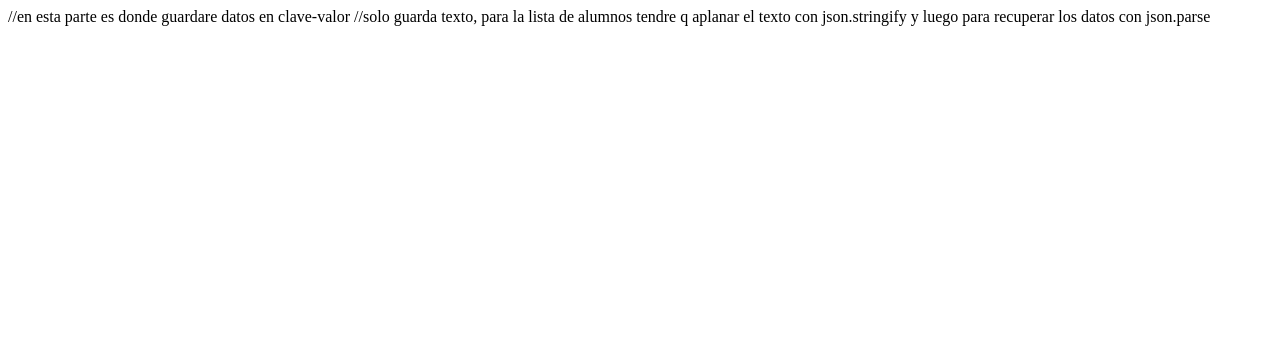
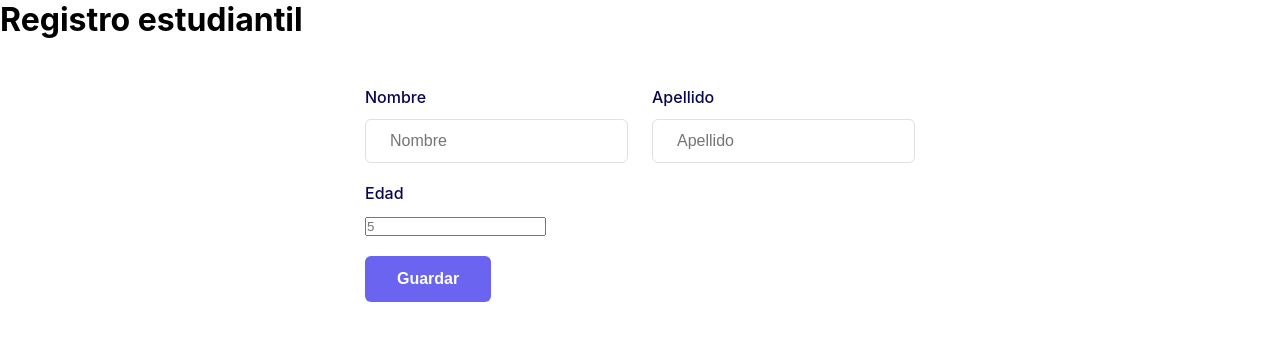
Before and after one commit to Stella40k/seminario-tp3, a website: page index.html in a window 1280 px wide. Drawn offline with Linux system fonts and the light colour scheme.

Commit message:
server funcionadno, estructura para el form

```diff
--- a/index.html
+++ b/index.html
@@ -1,13 +1,178 @@
-//en esta parte es donde guardare datos en clave-valor
-//solo guarda texto, para la lista de alumnos tendre q aplanar el texto con json.stringify y luego para recuperar los datos con json.parse
-<!DOCTYPE html>
+<!--en esta parte es donde guardare datos en clave-valor //solo guarda texto, para
+la lista de alumnos tendre q aplanar el texto con json.stringify y luego para
+recuperar los datos con json.parse -->
+<!doctype html>
 <html lang="es">
-<head>
-    <meta charset="UTF-8">
-    <meta name="viewport" content="width=device-width, initial-scale=1.0">
-    <title>tp3</title>
-</head>
-<body>
+  <head>
+    <meta charset="UTF-8" />
+    <meta name="viewport" content="width=device-width, initial-scale=1.0" />
+    <title>Registro de alumnos</title>
+  </head>
+  <body>
+    <h1>Registro estudiantil</h1>
+    <div class="form">
+      <div class="formbold-main-wrapper">
+        <!-- Author: FormBold Team -->
+        <!-- Learn More: https://formbold.com -->
+        <div class="formbold-form-wrapper">
+          <form action="https://formbold.com/s/FORM_ID" method="POST">
+            <div class="flex flex-wrap formbold--mx-3">
+              <div class="w-full sm:w-half formbold-px-3">
+                <div class="formbold-mb-5">
+                  <label for="fName" class="formbold-form-label">
+                    Nombre
+                  </label>
+                  <input
+                    type="text"
+                    name="fName"
+                    id="fName"
+                    placeholder="Nombre"
+                    class="formbold-form-input"
+                  />
+                </div>
+              </div>
+              <div class="w-full sm:w-half formbold-px-3">
+                <div class="formbold-mb-5">
+                  <label for="lName" class="formbold-form-label">
+                    Apellido
+                  </label>
+                  <input
+                    type="text"
+                    name="lName"
+                    id="lName"
+                    placeholder="Apellido"
+                    class="formbold-form-input"
+                  />
+                </div>
+              </div>
+            </div>
 
-</body>
+            <div class="formbold-mb-5">
+              <label for="guest" class="formbold-form-label">
+                Edad
+              </label>
+              <input
+                type="number"
+                name="guest"
+                id="guest"
+                placeholder="5"
+                class="Edad"
+              />
+            </div>
+
+            <div>
+              <button class="formbold-btn">Guardar</button>
+            </div>
+          </form>
+        </div>
+      </div>
+      <style>
+        * {
+          margin: 0;
+          padding: 0;
+          box-sizing: border-box;
+        }
+        body {
+          font-family: "Inter", sans-serif;
+        }
+        .formbold-mb-5 {
+          margin-bottom: 20px;
+        }
+        .formbold-pt-3 {
+          padding-top: 12px;
+        }
+        .formbold-main-wrapper {
+          display: flex;
+          align-items: center;
+          justify-content: center;
+          padding: 48px;
+        }
+
+        .formbold-form-wrapper {
+          margin: 0 auto;
+          max-width: 550px;
+          width: 100%;
+          background: white;
+        }
+        .formbold-form-label {
+          display: block;
+          font-weight: 500;
+          font-size: 16px;
+          color: #07074d;
+          margin-bottom: 12px;
+        }
+        .formbold-form-label-2 {
+          font-weight: 600;
+          font-size: 20px;
+          margin-bottom: 20px;
+        }
+
+        .formbold-form-input {
+          width: 100%;
+          padding: 12px 24px;
+          border-radius: 6px;
+          border: 1px solid #e0e0e0;
+          background: white;
+          font-weight: 500;
+          font-size: 16px;
+          color: #6b7280;
+          outline: none;
+          resize: none;
+        }
+        .formbold-form-input:focus {
+          border-color: #6a64f1;
+          box-shadow: 0px 3px 8px rgba(0, 0, 0, 0.05);
+        }
+
+        .formbold-btn {
+          text-align: center;
+          font-size: 16px;
+          border-radius: 6px;
+          padding: 14px 32px;
+          border: none;
+          font-weight: 600;
+          background-color: #6a64f1;
+          color: white;
+          cursor: pointer;
+        }
+        .formbold-btn:hover {
+          box-shadow: 0px 3px 8px rgba(0, 0, 0, 0.05);
+        }
+
+        .formbold--mx-3 {
+          margin-left: -12px;
+          margin-right: -12px;
+        }
+        .formbold-px-3 {
+          padding-left: 12px;
+          padding-right: 12px;
+        }
+        .flex {
+          display: flex;
+        }
+        .flex-wrap {
+          flex-wrap: wrap;
+        }
+        .w-full {
+          width: 100%;
+        }
+        .formbold-radio {
+          width: 20px;
+          height: 20px;
+        }
+        .formbold-radio-label {
+          font-weight: 500;
+          font-size: 16px;
+          padding-left: 12px;
+          color: #070707;
+          padding-right: 20px;
+        }
+        @media (min-width: 540px) {
+          .sm\:w-half {
+            width: 50%;
+          }
+        }
+      </style>
+    </div>
+  </body>
 </html>
```
Also changed, not shown: package.json (+11 -1 lines), server.mjs (added, +12 -0 lines), 1 other file.
